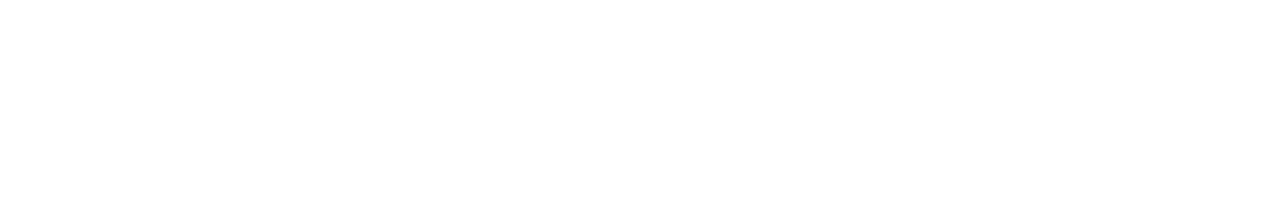
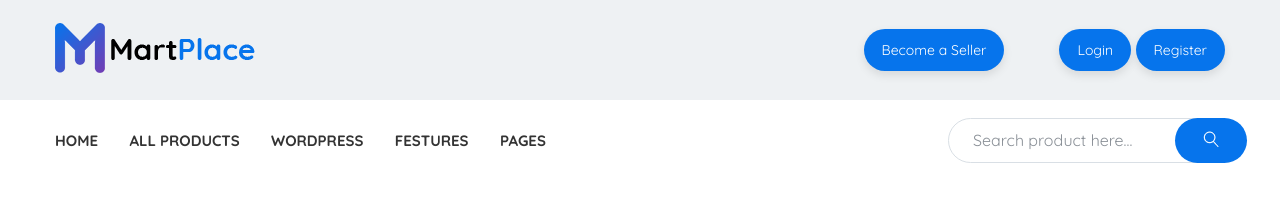
Before and after one commit to Forestvov/market-place, a website: page app/index.html in a window 1280 px wide. Drawn offline with nearby package versions, Linux system fonts and the light colour scheme; files that its build step writes are made by us from their sources.

Commit message:
add header

```diff
--- a/app/index.html
+++ b/app/index.html
@@ -1,18 +1,50 @@
 <!DOCTYPE html>
 <html lang="en">
+
 <head>
     <meta charset="UTF-8">
     <meta name="viewport" content="width=device-width, initial-scale=1.0">
     <meta http-equiv="X-UA-Compatible" content="ie=edge">
-    <title>Document</title>
+    <title>HomePage</title>
+    <link href="https://fonts.googleapis.com/css?family=Quicksand:400,500,700&display=swap" rel="stylesheet">
     <link rel="stylesheet" href="css/libs.min.css">
     <link rel="stylesheet" href="css/style.min.css">
 </head>
+
 <body>
     <div class="header">
-        <div class="container">
-
-
+        <div class="header__top">
+            <div class="container">
+                <div class="header__top-inner">
+                    <a href="#" class="logo"><img src="images/logo.png" alt=""></a>
+                    <a href="#" class="btn btn__seller">Become a Seller</a>
+                    <div class="header__btn">
+                        <a class="btn" href="#">Login</a>
+                        <a class="btn" href="#">Register</a>
+                    </div>
+                </div>
+            </div>
+        </div>
+        <div class="header__menu">
+            <div class="container">
+                <div class="header__menu-inner">
+                    <nav class="menu">
+                        <ul class="menu__list">
+                            <li><a href="#">HOME</a></li>
+                            <li><a href="#">all products</a></li>
+                            <li><a href="#">wordpress</a></li>
+                            <li><a href="#">festures</a></li>
+                            <li><a href="#">Pages</a></li>
+                        </ul>
+                    </nav>
+                    <div class="forma">
+                        <form action="#">
+                            <input type="text" required placeholder="Search product here...">
+                            <button type="submit"><img src="images/icons/search.png" alt=""></button>
+                        </form>
+                    </div>
+                </div>
+            </div>
         </div>
     </div>
 
@@ -49,4 +81,5 @@
     <script src="js/libs.min.js"></script>
     <script src="js/main.min.js"></script>
 </body>
+
 </html>
--- a/app/scss/_global.scss
+++ b/app/scss/_global.scss
@@ -6,18 +6,32 @@ html{
 *::after{
     box-sizing: inherit;
 }
+body{
+    font-family: 'Quicksand', sans-serif;
+    font-weight: 400;
+}
 ul{
     padding: 0;
     margin: 0;
 }
 li{
     list-style: none;
+    display: inline-block;
 }
 a{
     text-decoration: none;
+    display: inline-block;
 }
 .container{
     max-width: 1200px;
     margin: 0 auto;
     padding: 0 15px;
 }
+.btn{
+    padding: 13px 18px;
+    background-color: $blue;
+    color: #fff;
+    box-shadow: 0px 4px 10px 0px rgba(0, 0, 0, 0.1);
+    border-radius: 24px;
+    font-size: 14px;
+}
--- a/app/scss/_vars.scss
+++ b/app/scss/_vars.scss
@@ -0,0 +1 @@
+$blue: #0674ec;
--- a/app/scss/style.scss
+++ b/app/scss/style.scss
@@ -3,15 +3,69 @@
 @import 'vars';
 @import 'global';
 
-
-
-
-
-
-
-
-
-
+.header__top-inner{
+    height: 100px;
+    display: flex;
+    justify-content: space-between;
+    align-items: center;
+}
+.header__top{
+     background-color: #eef1f3;
+}
+.btn__seller{
+    margin-left: auto;
+    margin-right: 55px;
+}
+.menu {
+    height: 80px;
+    display: flex;
+    align-items: center;
+}
+.menu__list {
+    li{
+        text-transform: uppercase;
+        a{
+            color: #333333;
+            font-weight: 700;
+            font-size: 15px;
+        }
+        & + li{
+            margin-left: 27px;
+        }
+    }
+}
+.header__menu-inner {
+   display: flex;
+   justify-content: space-between;
+}
+.forma{
+    display: flex;
+    align-items: center;
+    max-width: 360px;
+    position: relative;
+    input{
+        height: 45px;
+        border-radius: 25px;
+        padding: 0 80px 0 24px;
+        border: 1px solid #d9dfe5;
+        cursor: pointer;
+        &::placeholder{
+            color: #898f96;
+        }
+    }
+    button{
+        position: absolute;
+        cursor: pointer;
+        border: none;
+        background-color: transparent;
+        background-color: $blue;
+        height: 45px;
+        padding: 0 28px;
+        border-radius: 25px;
+        top: 18px;
+        right: -22px;
+    }
+}
 
 
 
--- a/gulpfile.js
+++ b/gulpfile.js
@@ -9,7 +9,7 @@ let gulp = require('gulp'),
     del = require('del');
 
 gulp.task('sass', function(){
-    return gulp.src('app/scss/*.scss')
+    return gulp.src('app/scss/**/*.scss')
             .pipe(sass({outputStyle: 'compressed'})) //expanded - compressed
             .pipe(rename({suffix : '.min'}))
             .pipe(autoprefixer({
@@ -80,7 +80,7 @@ gulp.task('clean', async function(){
 gulp.task('build', gulp.series('export', 'clean'));
 
 gulp.task('watch', function(){
-    gulp.watch('app/scss/style.scss', gulp.parallel('sass'));
+    gulp.watch('app/scss/**/*.scss', gulp.parallel('sass'));
     gulp.watch('app/*.html', gulp.parallel('html'));
     gulp.watch('app/js/*.js', gulp.parallel('js'));
 
```
Also changed, not shown: app/images/icons/search.png (added), app/images/logo.png (added).
